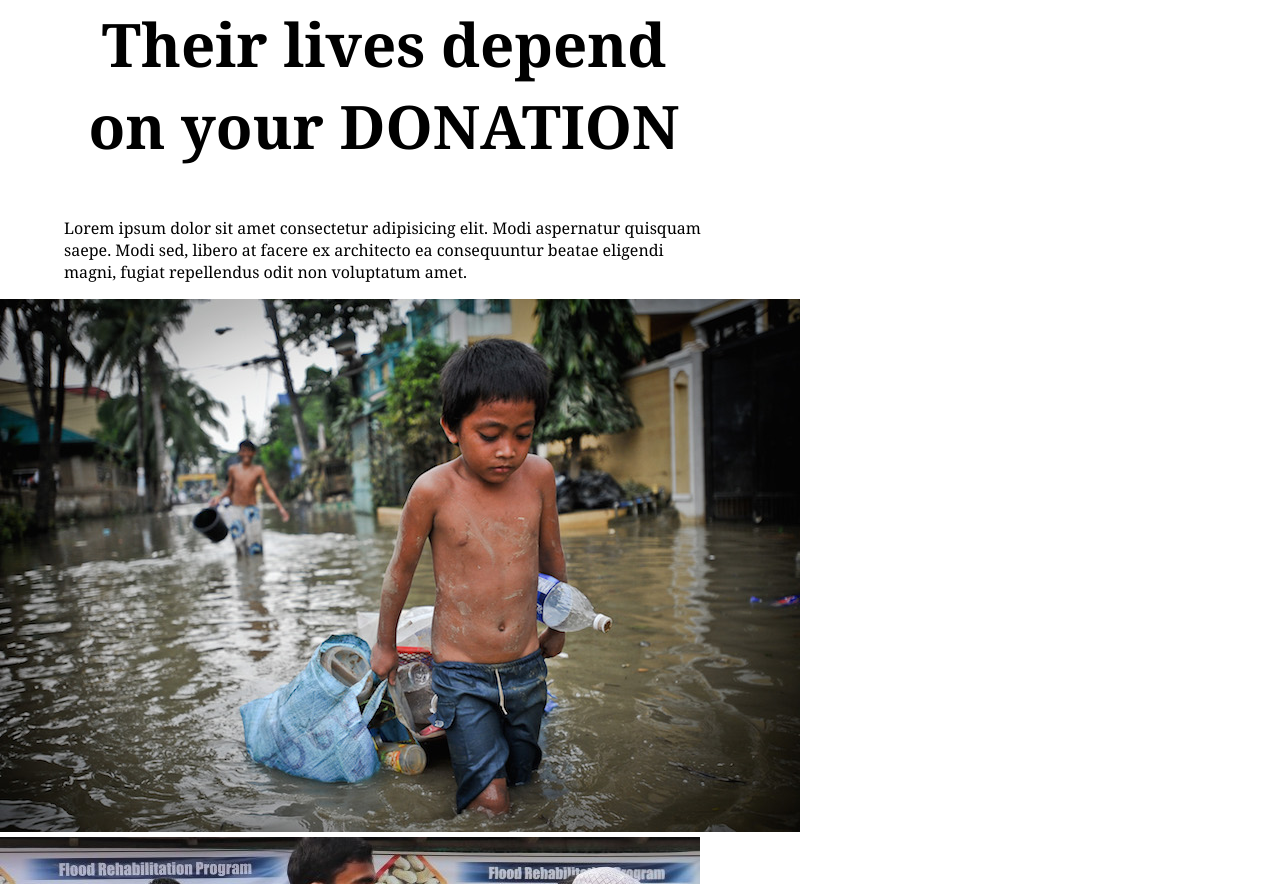
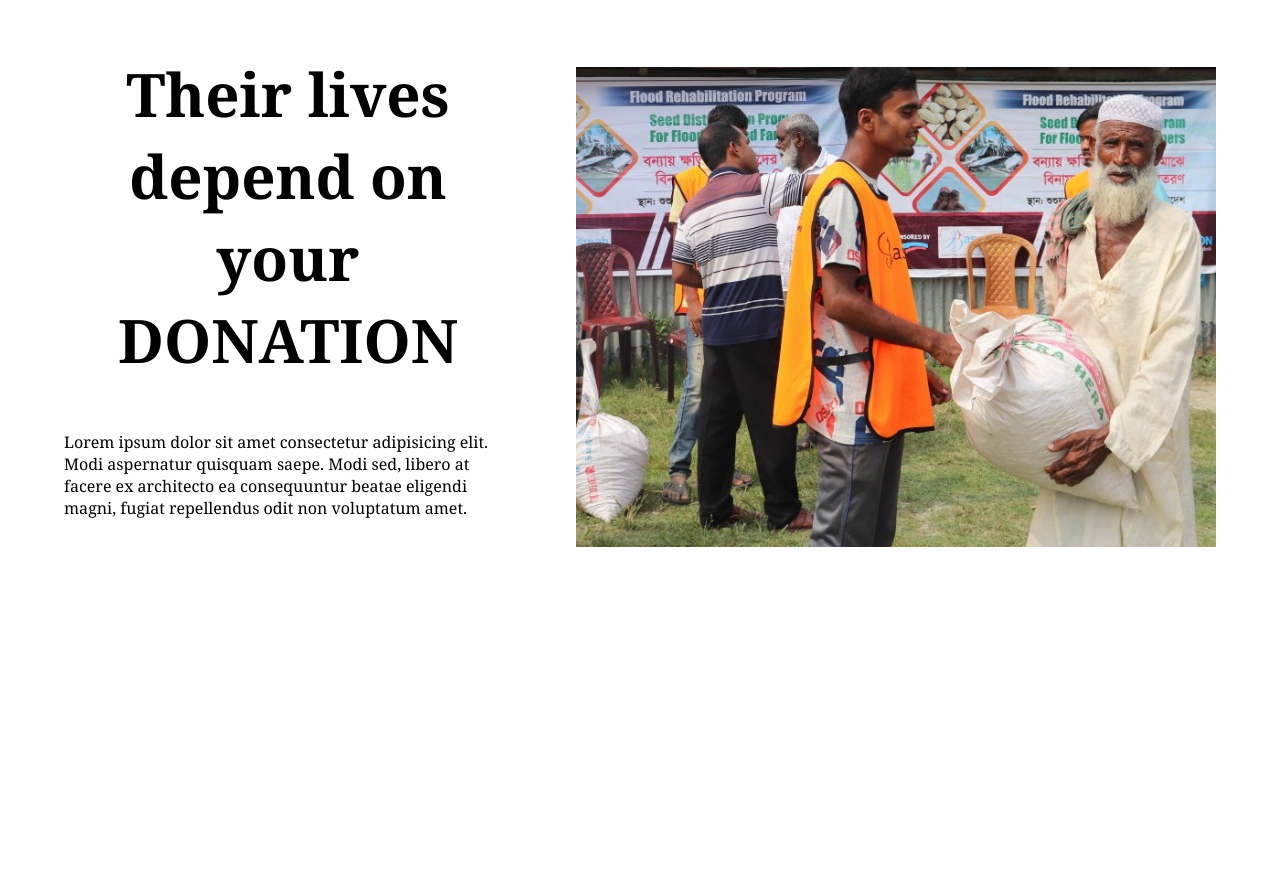
Before and after one commit to thbhuiyan/donate-today, a plain HTML site: page index.html in a window 1280 px wide. Shown: the part 1938-2822 px from the top of the page. After the commit the page ends 2549 px from the top, so only its background shows below. Drawn offline with Linux system fonts and the light colour scheme.

Commit message:
changes a few

```diff
--- a/index.html
+++ b/index.html
@@ -87,7 +87,7 @@
         </div>
     </section>
     <section class="survival">
-        <div lass="survive">
+        <div class="survive">
             <div class="survive-content">
                 <h1 class="heading-line">Their lives depend on your DONATION</h1>
                 <p>
@@ -96,26 +96,20 @@
                     voluptatum amet.
                 </p>
             </div>
-            <div class="survive-image">
-                <img src="./images/donation9.jpg" alt="donation taker image">
-            </div>
+            <img src="./images/donation10.jpg" alt="donation taker image">
         </div>
-        <div class="survive">
-            <div>
-                <img src="./images/donation10.jpg" alt="donation taker image">
-            </div>
+
+        <!-- <div class="survive">
+            <img src="./images/donation10.jpg" alt="donation taker image">
             <div>
                 <h1 class="heading-line">They need us to SURVIVE</h1>
                 <p>
-
                     Lorem ipsum dolor sit amet consectetur adipisicing elit. Modi aspernatur quisquam saepe. Modi sed,
                     libero at facere ex architecto ea consequuntur beatae eligendi magni, fugiat repellendus odit non
                     voluptatum amet.
                 </p>
             </div>
-        </div>
-
-
+        </div> -->
     </section>
 
 
--- a/style.css
+++ b/style.css
@@ -122,14 +122,15 @@ body {
 /* Section 3 */
 .survive {
     display: flex;
-    justify-content: center;
 }
 
+
 .survive-content {
-    padding: 0 5%;
     width: 50%;
+    padding-left: 5%;
 }
 
-.survive-image {
+.survival img {
     width: 50%;
+    padding: 5%;
 }
```
